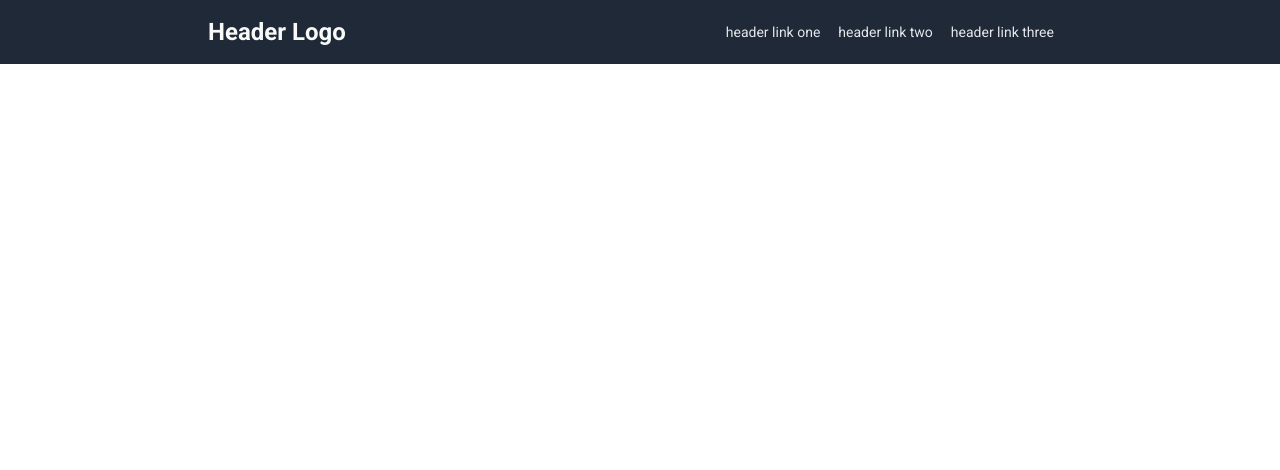
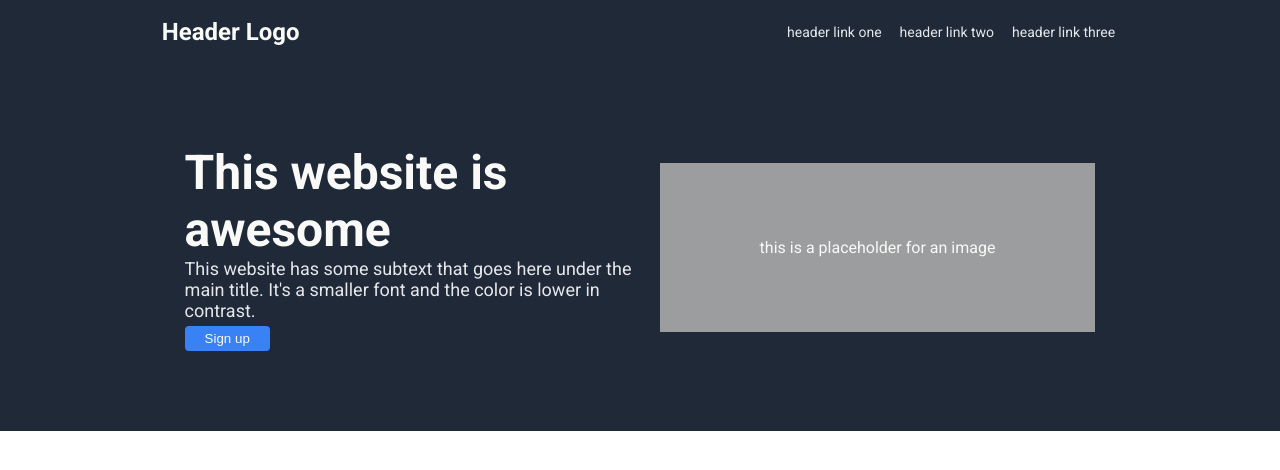
Before and after one commit to jordux/design-practice-1, a plain HTML site: page index.html in a window 1280 px wide. Drawn offline with Linux system fonts and the light colour scheme.

Commit message:
add HTML code and CSS styling for second block

```diff
--- a/index.html
+++ b/index.html
@@ -20,8 +20,22 @@
             <a>header link two</a>
             <a>header link three</a>
         </div>
+    </div>
 
+<div class="container">
+
+    <div class="sub-body-container">
+        <div>This website is awesome</div>
+          <div class="subtext">This website has some subtext that goes here under the main title.
+             It's a smaller font and the color is lower in contrast.
+             </div>
+             <button>Sign up</button>
+        </div>
+
+    <div class="img-container">
+        <div>this is a placeholder for an image</div>
     </div>
+</div>
 
 
 
--- a/styles.css
+++ b/styles.css
@@ -13,6 +13,7 @@ body {
     background-color: #1f2937;
     color: #f9faf8;
     padding: 18px;
+    gap: 200px;
 
 }
 
@@ -22,8 +23,53 @@ body {
     align-items: center;
     font-weight: 100;
     color: #e5e7eb;
+    margin-right: -15px;
 }
 
 a {
     padding-right: 18px;
 }
+
+.container {
+    display: flex;
+    justify-content: center;
+    font-family: 'Roboto', sans-serif;
+    background-color: #1f2937;
+    color: #f9faf8;
+    padding-top: 80px;
+    padding-bottom: 80px;
+
+
+}
+
+.sub-body-container {
+    display: flex;
+    flex-direction: column;
+    width: 475px;
+    font-size: 48px;
+    font-weight: bolder;
+
+}
+
+.subtext {
+    font-size: 18px;
+    font-weight: 200;
+    color: #e5e7eb;
+}
+
+.img-container {
+    align-self: center;
+    background-color: #9b9d9e;
+    padding: 75px 100px;
+}
+
+button {
+    display: flex;
+    margin-right: auto;
+    background-color: #3882f6;
+    color: #f9faf8;
+    border-radius: 4px;
+    border-style: none;
+    padding: 5px 20px;
+    margin-top: 5px;
+}
```
